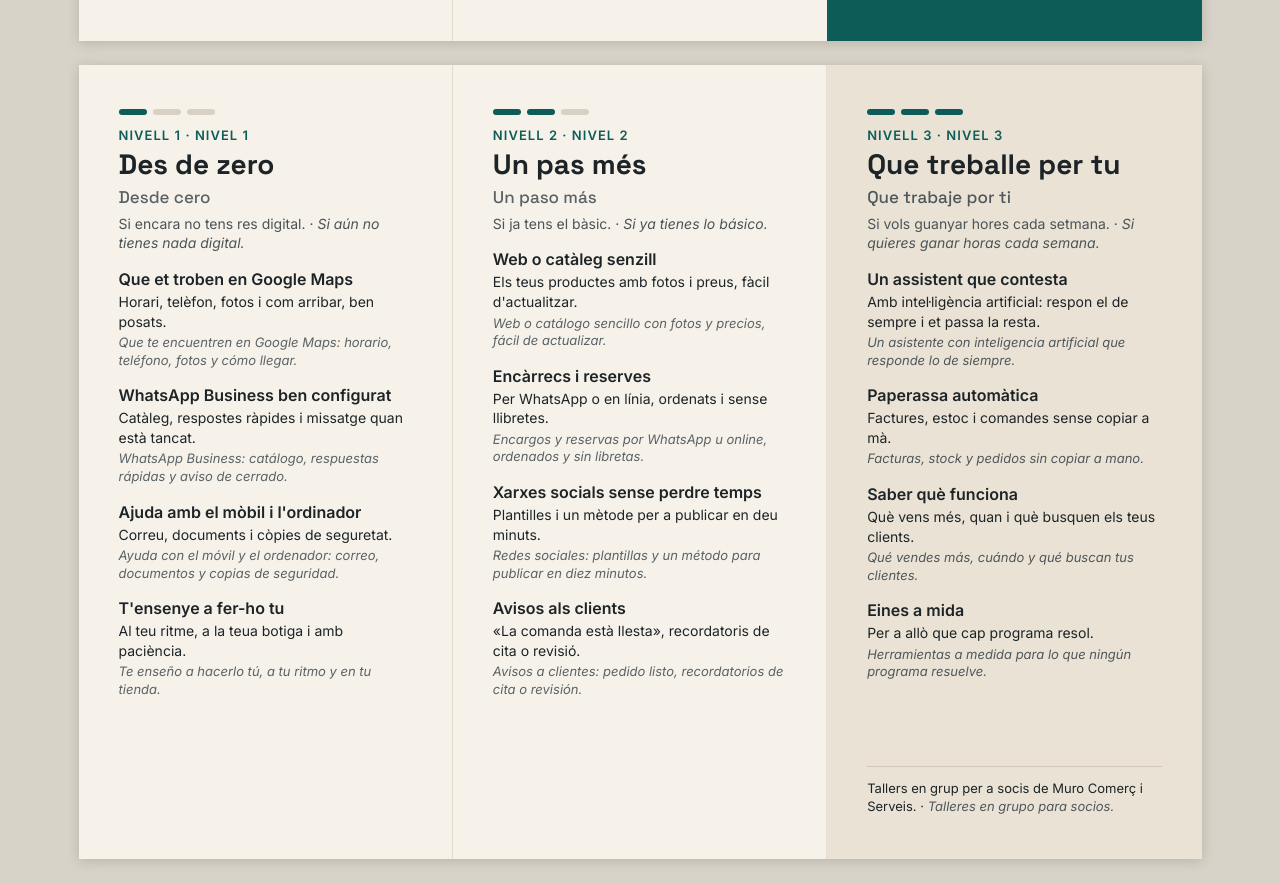
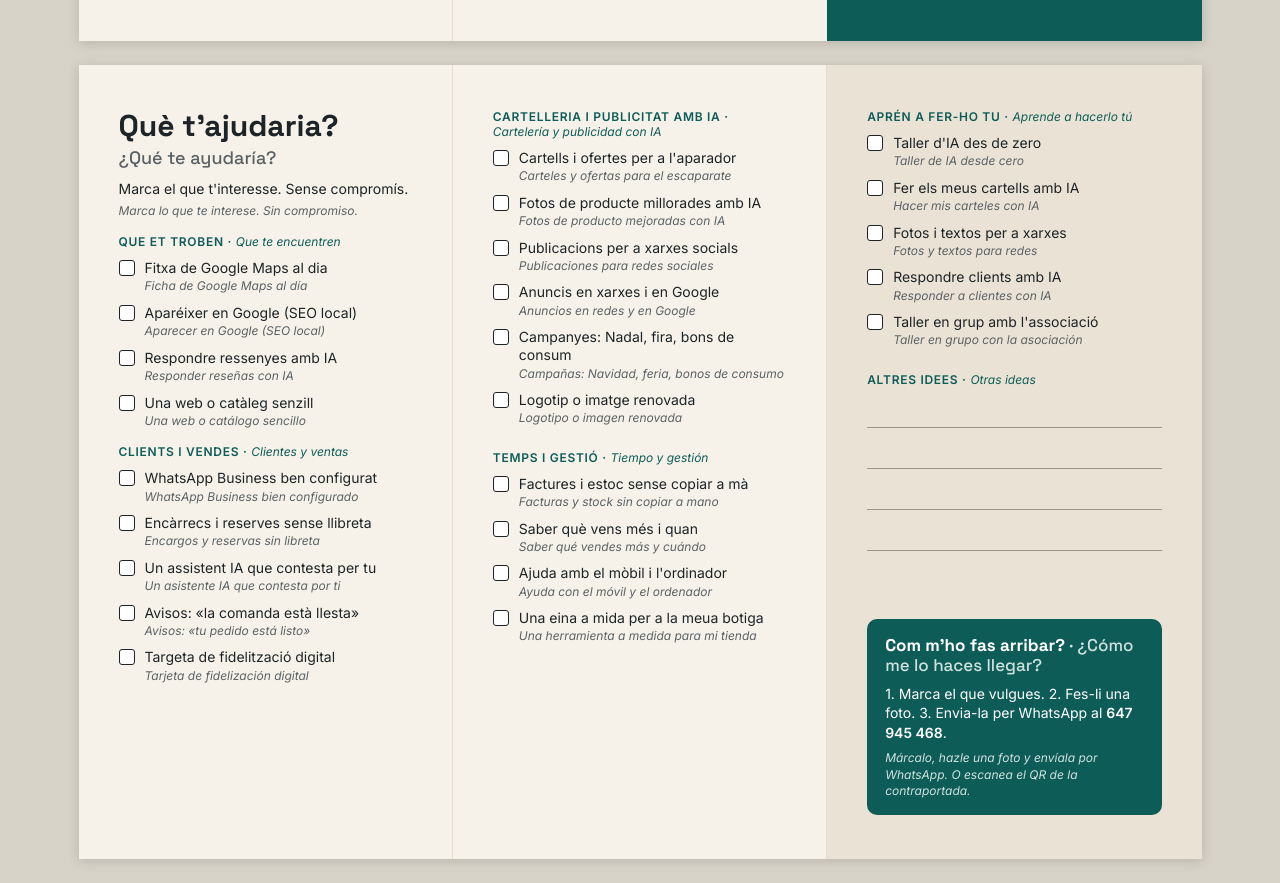
Before and after one commit to pemasem/pemasem, a plain HTML site: page triptic/index.html in a window 1280 px wide. Shown: the part 777-1660 px from the top of the page. Drawn offline with Linux system fonts and the light colour scheme.

Commit message:
Tríptico: lista de deseos para marcar
Co-Authored-By: Claude Opus 5.5 <noreply@anthropic.com>

```diff
--- a/triptic/index.html
+++ b/triptic/index.html
@@ -15,6 +15,21 @@ html, body { margin: 0; background: #d8d3c8; }
   .page { margin: 0; box-shadow: none; break-after: page; }
   .page:last-child { break-after: auto; }
 }
+
+body{margin:0}
+a{color:#0E5C58}a:hover{color:#0A4441}
+
+
+body{margin:0}
+a{color:#0E5C58}a:hover{color:#0A4441}
+.it{display:flex;gap:10px;align-items:flex-start}
+.bx{flex:none;width:16px;height:16px;margin-top:1px;box-sizing:border-box;border:1.5px solid #1D2427;border-radius:3px;background:#FFFFFF}
+.tx{display:flex;flex-direction:column;gap:1px}
+.va{font-size:14px;line-height:1.3}
+.es{font-size:12px;line-height:1.3;font-style:italic;color:#5A6266}
+.cat{margin-top:6px;font-size:12px;font-weight:600;letter-spacing:0.06em;text-transform:uppercase}
+.cat i{font-weight:500;letter-spacing:0;text-transform:none}
+
 </style>
 </head>
 <body>
@@ -80,95 +95,58 @@ html, body { margin: 0; background: #d8d3c8; }
 </div></div>
 <div class="page"><div style="width: 1123px; height: 794px; display: grid; grid-template-columns: repeat(3, minmax(0, 1fr)); background: #F6F2EA; color: #1D2427; font-family: Inter, system-ui, sans-serif; overflow: hidden">
 
-<section style="box-sizing: border-box; height: 794px; padding: 44px 40px; display: flex; flex-direction: column; gap: 16px; border-right: 1px solid #E4DDCF">
-<div style="display: flex; flex-direction: column; gap: 6px">
-<div style="display: flex; gap: 6px"><span style="width: 28px; height: 6px; border-radius: 3px; background: #0E5C58"></span><span style="width: 28px; height: 6px; border-radius: 3px; background: #D9D1C3"></span><span style="width: 28px; height: 6px; border-radius: 3px; background: #D9D1C3"></span></div>
-<div style="margin-top: 6px; font-size: 13px; font-weight: 600; letter-spacing: 0.08em; text-transform: uppercase; color: #0E5C58">Nivell 1 · Nivel 1</div>
-<h2 style="margin: 0; font-family: 'Space Grotesk', sans-serif; font-size: 28px; line-height: 1.1; font-weight: 700">Des de zero</h2>
-<span lang="es" style="font-family: 'Space Grotesk', sans-serif; font-size: 17px; font-weight: 500; color: #5A6266">Desde cero</span>
-<span style="font-size: 14px; line-height: 1.4; color: #4A5458">Si encara no tens res digital. · <span lang="es" style="font-style: italic">Si aún no tienes nada digital.</span></span>
+<section style="box-sizing: border-box; height: 794px; padding: 44px 40px; display: flex; flex-direction: column; gap: 10px; border-right: 1px solid #E4DDCF">
+<div style="display: flex; flex-direction: column; gap: 4px">
+<h2 style="margin: 0; font-family: 'Space Grotesk', sans-serif; font-size: 30px; line-height: 1.1; font-weight: 700">Què t'ajudaria?</h2>
+<span lang="es" style="font-family: 'Space Grotesk', sans-serif; font-size: 18px; font-weight: 500; color: #5A6266">¿Qué te ayudaría?</span>
+<span style="margin-top: 6px; font-size: 14px; line-height: 1.4">Marca el que t'interesse. Sense compromís.</span>
+<span lang="es" style="font-size: 12px; line-height: 1.3; font-style: italic; color: #5A6266">Marca lo que te interese. Sin compromiso.</span>
 </div>
-<div style="display: flex; flex-direction: column; gap: 3px">
-<strong style="font-size: 16px">Que et troben en Google Maps</strong>
-<span style="font-size: 14px; line-height: 1.4">Horari, telèfon, fotos i com arribar, ben posats.</span>
-<span lang="es" style="font-size: 13px; line-height: 1.35; font-style: italic; color: #5A6266">Que te encuentren en Google Maps: horario, teléfono, fotos y cómo llegar.</span>
-</div>
-<div style="display: flex; flex-direction: column; gap: 3px">
-<strong style="font-size: 16px">WhatsApp Business ben configurat</strong>
-<span style="font-size: 14px; line-height: 1.4">Catàleg, respostes ràpides i missatge quan està tancat.</span>
-<span lang="es" style="font-size: 13px; line-height: 1.35; font-style: italic; color: #5A6266">WhatsApp Business: catálogo, respuestas rápidas y aviso de cerrado.</span>
-</div>
-<div style="display: flex; flex-direction: column; gap: 3px">
-<strong style="font-size: 16px">Ajuda amb el mòbil i l'ordinador</strong>
-<span style="font-size: 14px; line-height: 1.4">Correu, documents i còpies de seguretat.</span>
-<span lang="es" style="font-size: 13px; line-height: 1.35; font-style: italic; color: #5A6266">Ayuda con el móvil y el ordenador: correo, documentos y copias de seguridad.</span>
-</div>
-<div style="display: flex; flex-direction: column; gap: 3px">
-<strong style="font-size: 16px">T'ensenye a fer-ho tu</strong>
-<span style="font-size: 14px; line-height: 1.4">Al teu ritme, a la teua botiga i amb paciència.</span>
-<span lang="es" style="font-size: 13px; line-height: 1.35; font-style: italic; color: #5A6266">Te enseño a hacerlo tú, a tu ritmo y en tu tienda.</span>
-</div>
+<div class="cat" style="color: #0E5C58">Que et troben · <i lang="es">Que te encuentren</i></div>
+<div class="it"><span class="bx"></span><div class="tx"><span class="va">Fitxa de Google Maps al dia</span><span class="es" lang="es">Ficha de Google Maps al día</span></div></div>
+<div class="it"><span class="bx"></span><div class="tx"><span class="va">Aparéixer en Google (SEO local)</span><span class="es" lang="es">Aparecer en Google (SEO local)</span></div></div>
+<div class="it"><span class="bx"></span><div class="tx"><span class="va">Respondre ressenyes amb IA</span><span class="es" lang="es">Responder reseñas con IA</span></div></div>
+<div class="it"><span class="bx"></span><div class="tx"><span class="va">Una web o catàleg senzill</span><span class="es" lang="es">Una web o catálogo sencillo</span></div></div>
+<div class="cat" style="color: #0E5C58">Clients i vendes · <i lang="es">Clientes y ventas</i></div>
+<div class="it"><span class="bx"></span><div class="tx"><span class="va">WhatsApp Business ben configurat</span><span class="es" lang="es">WhatsApp Business bien configurado</span></div></div>
+<div class="it"><span class="bx"></span><div class="tx"><span class="va">Encàrrecs i reserves sense llibreta</span><span class="es" lang="es">Encargos y reservas sin libreta</span></div></div>
+<div class="it"><span class="bx"></span><div class="tx"><span class="va">Un assistent IA que contesta per tu</span><span class="es" lang="es">Un asistente IA que contesta por ti</span></div></div>
+<div class="it"><span class="bx"></span><div class="tx"><span class="va">Avisos: «la comanda està llesta»</span><span class="es" lang="es">Avisos: «tu pedido está listo»</span></div></div>
+<div class="it"><span class="bx"></span><div class="tx"><span class="va">Targeta de fidelització digital</span><span class="es" lang="es">Tarjeta de fidelización digital</span></div></div>
 </section>
 
-<section style="box-sizing: border-box; height: 794px; padding: 44px 40px; display: flex; flex-direction: column; gap: 16px; border-right: 1px solid #E4DDCF">
-<div style="display: flex; flex-direction: column; gap: 6px">
-<div style="display: flex; gap: 6px"><span style="width: 28px; height: 6px; border-radius: 3px; background: #0E5C58"></span><span style="width: 28px; height: 6px; border-radius: 3px; background: #0E5C58"></span><span style="width: 28px; height: 6px; border-radius: 3px; background: #D9D1C3"></span></div>
-<div style="margin-top: 6px; font-size: 13px; font-weight: 600; letter-spacing: 0.08em; text-transform: uppercase; color: #0E5C58">Nivell 2 · Nivel 2</div>
-<h2 style="margin: 0; font-family: 'Space Grotesk', sans-serif; font-size: 28px; line-height: 1.1; font-weight: 700">Un pas més</h2>
-<span lang="es" style="font-family: 'Space Grotesk', sans-serif; font-size: 17px; font-weight: 500; color: #5A6266">Un paso más</span>
-<span style="font-size: 14px; line-height: 1.4; color: #4A5458">Si ja tens el bàsic. · <span lang="es" style="font-style: italic">Si ya tienes lo básico.</span></span>
-</div>
-<div style="display: flex; flex-direction: column; gap: 3px">
-<strong style="font-size: 16px">Web o catàleg senzill</strong>
-<span style="font-size: 14px; line-height: 1.4">Els teus productes amb fotos i preus, fàcil d'actualitzar.</span>
-<span lang="es" style="font-size: 13px; line-height: 1.35; font-style: italic; color: #5A6266">Web o catálogo sencillo con fotos y precios, fácil de actualizar.</span>
-</div>
-<div style="display: flex; flex-direction: column; gap: 3px">
-<strong style="font-size: 16px">Encàrrecs i reserves</strong>
-<span style="font-size: 14px; line-height: 1.4">Per WhatsApp o en línia, ordenats i sense llibretes.</span>
-<span lang="es" style="font-size: 13px; line-height: 1.35; font-style: italic; color: #5A6266">Encargos y reservas por WhatsApp u online, ordenados y sin libretas.</span>
-</div>
-<div style="display: flex; flex-direction: column; gap: 3px">
-<strong style="font-size: 16px">Xarxes socials sense perdre temps</strong>
-<span style="font-size: 14px; line-height: 1.4">Plantilles i un mètode per a publicar en deu minuts.</span>
-<span lang="es" style="font-size: 13px; line-height: 1.35; font-style: italic; color: #5A6266">Redes sociales: plantillas y un método para publicar en diez minutos.</span>
-</div>
-<div style="display: flex; flex-direction: column; gap: 3px">
-<strong style="font-size: 16px">Avisos als clients</strong>
-<span style="font-size: 14px; line-height: 1.4">«La comanda està llesta», recordatoris de cita o revisió.</span>
-<span lang="es" style="font-size: 13px; line-height: 1.35; font-style: italic; color: #5A6266">Avisos a clientes: pedido listo, recordatorios de cita o revisión.</span>
-</div>
+<section style="box-sizing: border-box; height: 794px; padding: 44px 40px; display: flex; flex-direction: column; gap: 10px; border-right: 1px solid #E4DDCF">
+<div class="cat" style="margin-top: 0; color: #0E5C58">Cartelleria i publicitat amb IA · <i lang="es">Cartelería y publicidad con IA</i></div>
+<div class="it"><span class="bx"></span><div class="tx"><span class="va">Cartells i ofertes per a l'aparador</span><span class="es" lang="es">Carteles y ofertas para el escaparate</span></div></div>
+<div class="it"><span class="bx"></span><div class="tx"><span class="va">Fotos de producte millorades amb IA</span><span class="es" lang="es">Fotos de producto mejoradas con IA</span></div></div>
+<div class="it"><span class="bx"></span><div class="tx"><span class="va">Publicacions per a xarxes socials</span><span class="es" lang="es">Publicaciones para redes sociales</span></div></div>
+<div class="it"><span class="bx"></span><div class="tx"><span class="va">Anuncis en xarxes i en Google</span><span class="es" lang="es">Anuncios en redes y en Google</span></div></div>
+<div class="it"><span class="bx"></span><div class="tx"><span class="va">Campanyes: Nadal, fira, bons de consum</span><span class="es" lang="es">Campañas: Navidad, feria, bonos de consumo</span></div></div>
+<div class="it"><span class="bx"></span><div class="tx"><span class="va">Logotip o imatge renovada</span><span class="es" lang="es">Logotipo o imagen renovada</span></div></div>
+<div class="cat" style="margin-top: 14px; color: #0E5C58">Temps i gestió · <i lang="es">Tiempo y gestión</i></div>
+<div class="it"><span class="bx"></span><div class="tx"><span class="va">Factures i estoc sense copiar a mà</span><span class="es" lang="es">Facturas y stock sin copiar a mano</span></div></div>
+<div class="it"><span class="bx"></span><div class="tx"><span class="va">Saber què vens més i quan</span><span class="es" lang="es">Saber qué vendes más y cuándo</span></div></div>
+<div class="it"><span class="bx"></span><div class="tx"><span class="va">Ajuda amb el mòbil i l'ordinador</span><span class="es" lang="es">Ayuda con el móvil y el ordenador</span></div></div>
+<div class="it"><span class="bx"></span><div class="tx"><span class="va">Una eina a mida per a la meua botiga</span><span class="es" lang="es">Una herramienta a medida para mi tienda</span></div></div>
 </section>
 
-<section style="box-sizing: border-box; height: 794px; padding: 44px 40px; display: flex; flex-direction: column; gap: 16px; background: #EAE3D5">
-<div style="display: flex; flex-direction: column; gap: 6px">
-<div style="display: flex; gap: 6px"><span style="width: 28px; height: 6px; border-radius: 3px; background: #0E5C58"></span><span style="width: 28px; height: 6px; border-radius: 3px; background: #0E5C58"></span><span style="width: 28px; height: 6px; border-radius: 3px; background: #0E5C58"></span></div>
-<div style="margin-top: 6px; font-size: 13px; font-weight: 600; letter-spacing: 0.08em; text-transform: uppercase; color: #0E5C58">Nivell 3 · Nivel 3</div>
-<h2 style="margin: 0; font-family: 'Space Grotesk', sans-serif; font-size: 28px; line-height: 1.1; font-weight: 700">Que treballe per tu</h2>
-<span lang="es" style="font-family: 'Space Grotesk', sans-serif; font-size: 17px; font-weight: 500; color: #4F575B">Que trabaje por ti</span>
-<span style="font-size: 14px; line-height: 1.4; color: #4A5458">Si vols guanyar hores cada setmana. · <span lang="es" style="font-style: italic">Si quieres ganar horas cada semana.</span></span>
+<section style="box-sizing: border-box; height: 794px; padding: 44px 40px; display: flex; flex-direction: column; gap: 10px; background: #EAE3D5">
+<div class="cat" style="margin-top: 0; color: #0E5C58">Aprén a fer-ho tu · <i lang="es">Aprende a hacerlo tú</i></div>
+<div class="it"><span class="bx"></span><div class="tx"><span class="va">Taller d'IA des de zero</span><span class="es" lang="es">Taller de IA desde cero</span></div></div>
+<div class="it"><span class="bx"></span><div class="tx"><span class="va">Fer els meus cartells amb IA</span><span class="es" lang="es">Hacer mis carteles con IA</span></div></div>
+<div class="it"><span class="bx"></span><div class="tx"><span class="va">Fotos i textos per a xarxes</span><span class="es" lang="es">Fotos y textos para redes</span></div></div>
+<div class="it"><span class="bx"></span><div class="tx"><span class="va">Respondre clients amb IA</span><span class="es" lang="es">Responder a clientes con IA</span></div></div>
+<div class="it"><span class="bx"></span><div class="tx"><span class="va">Taller en grup amb l'associació</span><span class="es" lang="es">Taller en grupo con la asociación</span></div></div>
+<div class="cat" style="margin-top: 14px; color: #0E5C58">Altres idees · <i lang="es">Otras ideas</i></div>
+<div style="height: 30px; border-bottom: 1px solid #9C968A"></div>
+<div style="height: 30px; border-bottom: 1px solid #9C968A"></div>
+<div style="height: 30px; border-bottom: 1px solid #9C968A"></div>
+<div style="height: 30px; border-bottom: 1px solid #9C968A"></div>
+<div style="margin-top: auto; padding: 16px 18px; border-radius: 10px; background: #0E5C58; color: #FFFFFF; display: flex; flex-direction: column; gap: 8px">
+<strong style="font-family: 'Space Grotesk', sans-serif; font-size: 17px; line-height: 1.2">Com m'ho fas arribar? <span lang="es" style="font-weight: 500; color: #CFE2DE">· ¿Cómo me lo haces llegar?</span></strong>
+<span style="font-size: 14px; line-height: 1.4">1. Marca el que vulgues. 2. Fes-li una foto. 3. Envia-la per WhatsApp al <strong>647 945 468</strong>.</span>
+<span lang="es" style="font-size: 12px; line-height: 1.35; font-style: italic; color: #CFE2DE">Márcalo, hazle una foto y envíala por WhatsApp. O escanea el QR de la contraportada.</span>
 </div>
-<div style="display: flex; flex-direction: column; gap: 3px">
-<strong style="font-size: 16px">Un assistent que contesta</strong>
-<span style="font-size: 14px; line-height: 1.4">Amb intel·ligència artificial: respon el de sempre i et passa la resta.</span>
-<span lang="es" style="font-size: 13px; line-height: 1.35; font-style: italic; color: #4F575B">Un asistente con inteligencia artificial que responde lo de siempre.</span>
-</div>
-<div style="display: flex; flex-direction: column; gap: 3px">
-<strong style="font-size: 16px">Paperassa automàtica</strong>
-<span style="font-size: 14px; line-height: 1.4">Factures, estoc i comandes sense copiar a mà.</span>
-<span lang="es" style="font-size: 13px; line-height: 1.35; font-style: italic; color: #4F575B">Facturas, stock y pedidos sin copiar a mano.</span>
-</div>
-<div style="display: flex; flex-direction: column; gap: 3px">
-<strong style="font-size: 16px">Saber què funciona</strong>
-<span style="font-size: 14px; line-height: 1.4">Què vens més, quan i què busquen els teus clients.</span>
-<span lang="es" style="font-size: 13px; line-height: 1.35; font-style: italic; color: #4F575B">Qué vendes más, cuándo y qué buscan tus clientes.</span>
-</div>
-<div style="display: flex; flex-direction: column; gap: 3px">
-<strong style="font-size: 16px">Eines a mida</strong>
-<span style="font-size: 14px; line-height: 1.4">Per a allò que cap programa resol.</span>
-<span lang="es" style="font-size: 13px; line-height: 1.35; font-style: italic; color: #4F575B">Herramientas a medida para lo que ningún programa resuelve.</span>
-</div>
-<div style="margin-top: auto; padding-top: 12px; border-top: 1px solid #D3CAB9; font-size: 13px; line-height: 1.4">Tallers en grup per a socis de Muro Comerç i Serveis. · <span lang="es" style="font-style: italic; color: #4F575B">Talleres en grupo para socios.</span></div>
 </section>
 
 </div></div>
```
Also changed, not shown: 1 other file.
